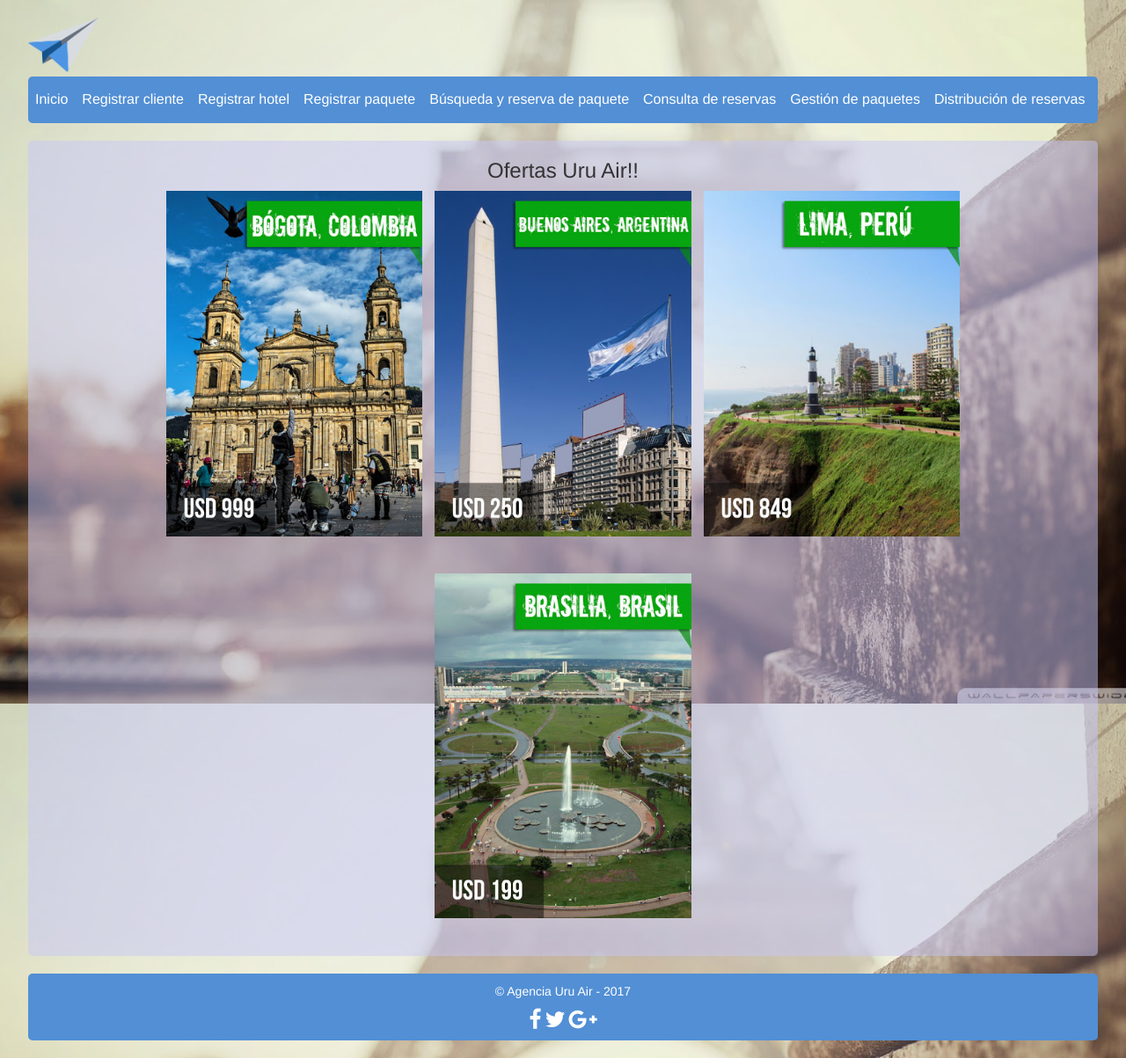
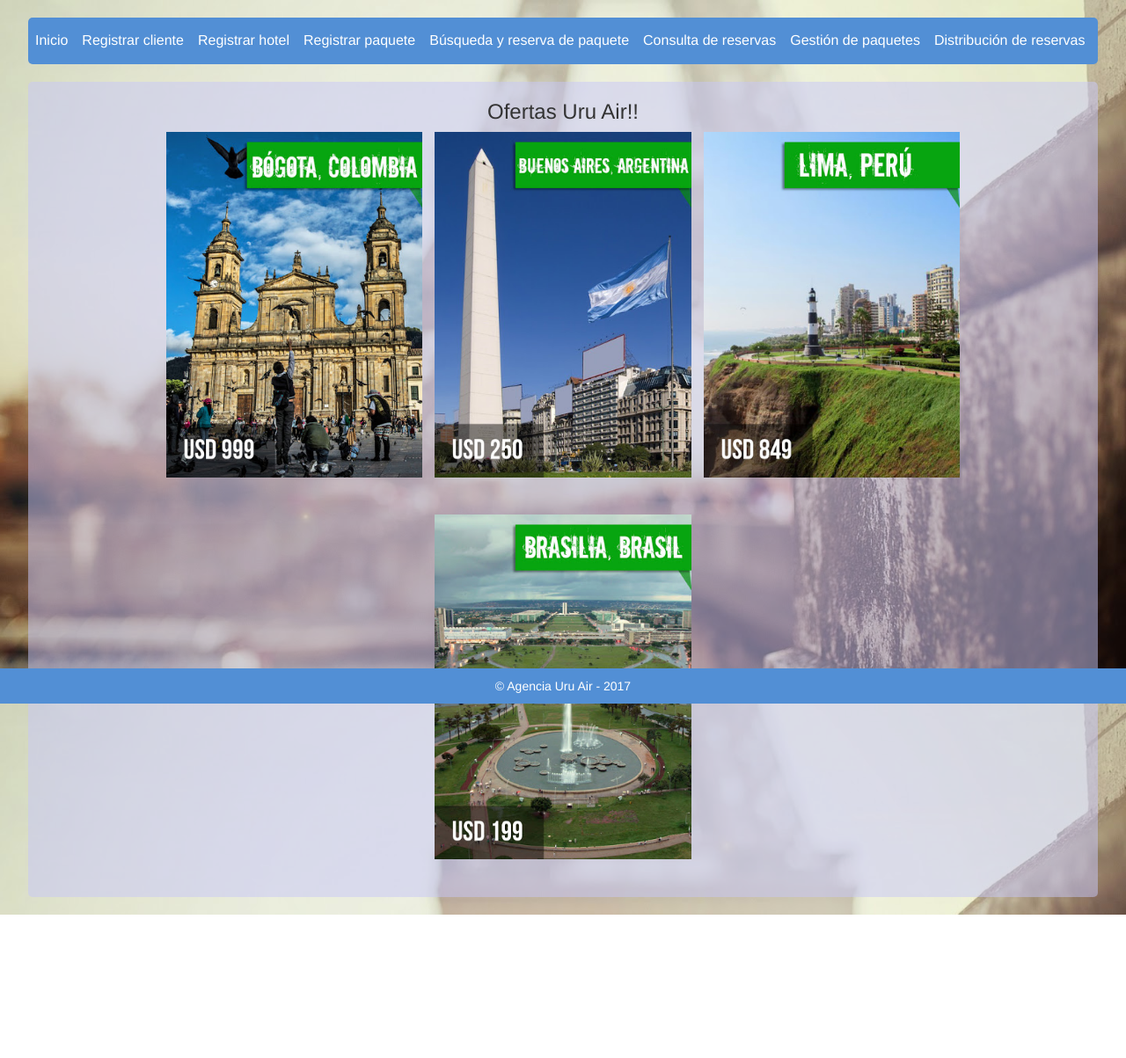
Before and after one commit to uy-acabrera/uru-air, a plain HTML site: page index.html in a window 1280 px wide. Shown: the whole page at 88% size. After the commit the page ends 1040 px from the top, so only its background shows below. Drawn offline with Linux system fonts and the light colour scheme; some packages are replaced by stand-ins of ours.

Commit message:
Styles improved

```diff
--- a/css/estilos.css
+++ b/css/estilos.css
@@ -29,7 +29,11 @@ footer {
 	clear: both;
 	padding: 10px 0px;
 	text-align: center;
-	border-radius: 5px;
+
+	position: fixed;
+	bottom: 0;
+	width: 100%;
+	margin-bottom: 0;
 }
 
 header nav {
--- a/index.html
+++ b/index.html
@@ -44,9 +44,6 @@
 
 	<!-- Menú -->
 	<header id="inicio">
-		<div class="logotipo">
-				<img src="img/logo.png" alt="">
-		</div>
 		<nav>
 			<ul>
 				<li><a href="#" value="inicioPagina">Inicio</a></li>
@@ -350,10 +347,7 @@
 	</section>
 
 	<footer>
-		<p>&#169; Agencia Uru Air - 2017 </p>
-		<a href="https://www.facebook.com/uruair"><i class="fa fa-facebook" aria-hidden="true"></i></a>
-		<a href="https://www.twitter.com/uruair"><i class="fa fa-twitter" aria-hidden="true"></i></a>
-		<a href="https://plus.google.com/u/0/uruair"><i class="fa fa-google-plus" aria-hidden="true"></i>
+		&#169; Agencia Uru Air - 2017
 	</footer>
 
 	<script src="https://maps.googleapis.com/maps/api/js?key=AIzaSyA0Hbg0-bMF-NeTKwMupXdtMkDckY7lRSs&callback=initMap" async defer></script>
```
